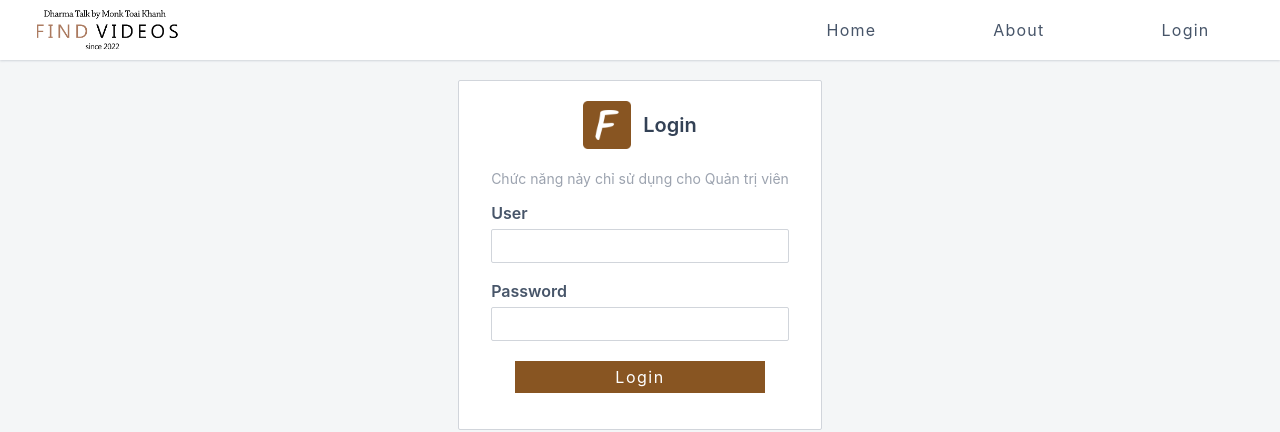
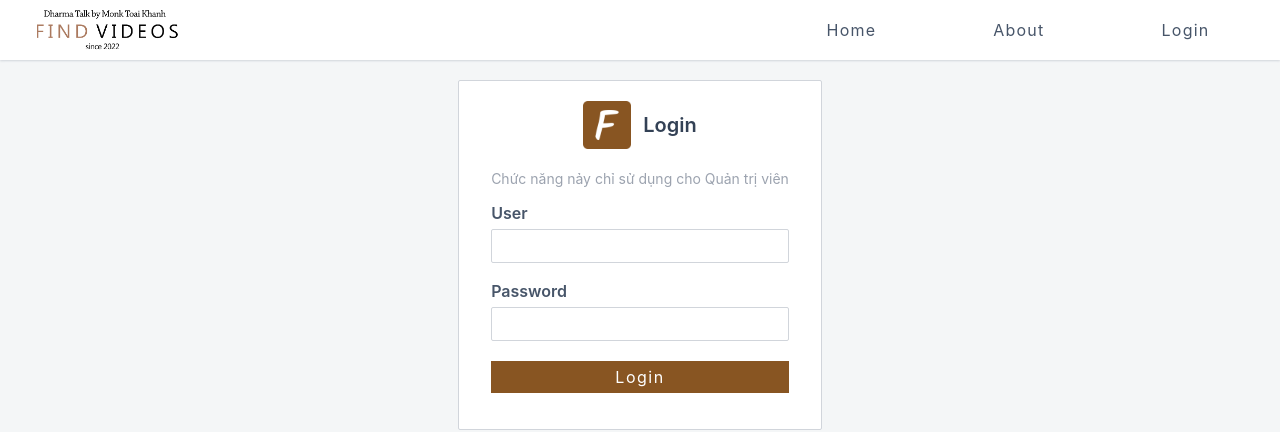
Before and after one commit to giakhang94/mern-share-videos, a React (Create React App) app in the folder client/: page /profile/user/add-post in a window 1280 px wide. Shown: the top 432 px of the page. Built offline with nearby package versions, Linux system fonts and the light colour scheme; no server answers.

Commit message:
change css

```diff
--- a/client/src/pages/Login.js
+++ b/client/src/pages/Login.js
@@ -68,7 +68,7 @@ function Login() {
         />
         <button
           type="submit"
-          className="w-full bg-[#885522] my-4 py-1 text-white tracking-[1.5px] max-w-[250px]"
+          className="w-full block bg-[#885522] my-4 py-1 text-white tracking-[1.5px]"
         >
           Login
         </button>
```
